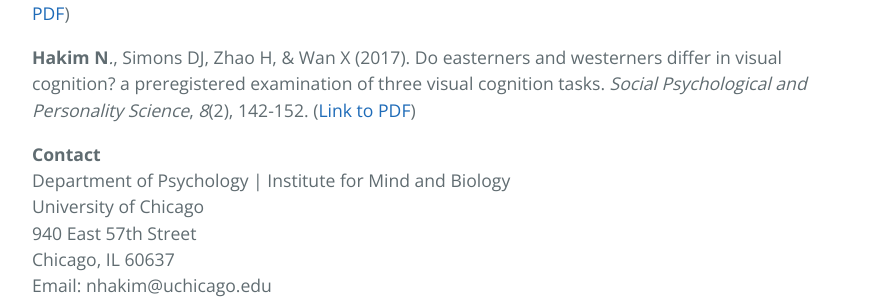
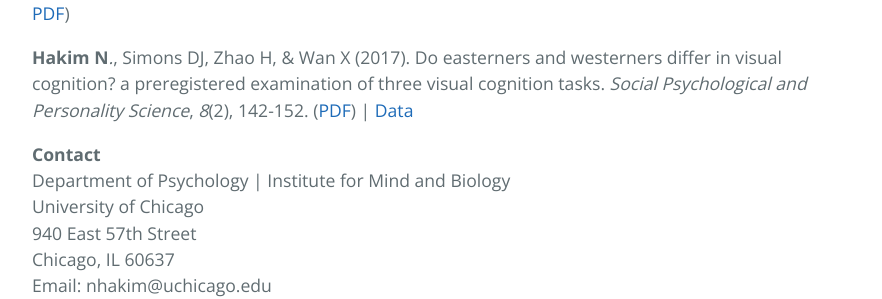
Before and after one commit to AwhVogelLab/awhvogellab.github.io, a Jekyll site: the page built from hakim.md, in a window 1280 px wide. Shown: the part 1730-2029 px from the top of the page, without its empty margins (192-1074 px from the left). Built offline with Jekyll 4.4.1, drawn with Linux system fonts in a browser that asks for light colours; our own code applies the rules of GitHub Pages for plain Markdown files.

Commit message:
Update hakim.md

```diff
--- a/hakim.md
+++ b/hakim.md
@@ -46,7 +46,7 @@ Nicole is a doctoral student in the Integrative Neuroscience Program working wit
 
 <strong>Hakim N</strong> & Vogel EK (2018). Phase-coding memories in mind. <i>PLOS Biology</i> 16(8): e3000012. (<a href="https://journals.plos.org/plosbiology/article?id=10.1371/journal.pbio.3000012">Link to PDF</a>)
 
-<strong>Hakim N</strong><em>.</em>, Simons DJ, Zhao H, & Wan X (2017). Do easterners and westerners differ in visual cognition? a preregistered examination of three visual cognition tasks. <i>Social Psychological and Personality Science</i>, <i>8</i>(2), 142-152. (<a href="http://journals.sagepub.com/doi/full/10.1177/1948550616667613">Link to PDF</a>)
+<strong>Hakim N</strong><em>.</em>, Simons DJ, Zhao H, & Wan X (2017). Do easterners and westerners differ in visual cognition? a preregistered examination of three visual cognition tasks. <i>Social Psychological and Personality Science</i>, <i>8</i>(2), 142-152. (<a href="http://journals.sagepub.com/doi/full/10.1177/1948550616667613">PDF</a>) \| [Data](https://osf.io/if9sp/?view_only=284e92a3ffb94e73b38b795d94df2000)
 
 
 
```
